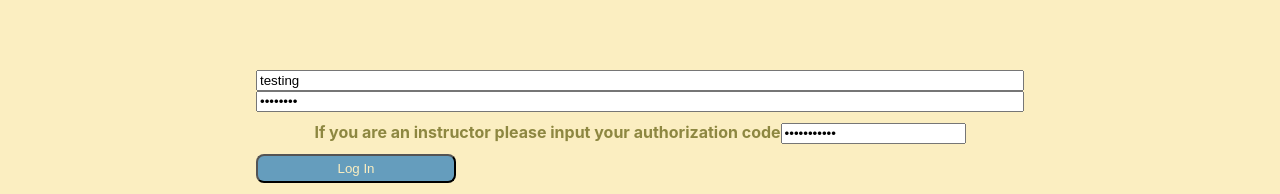
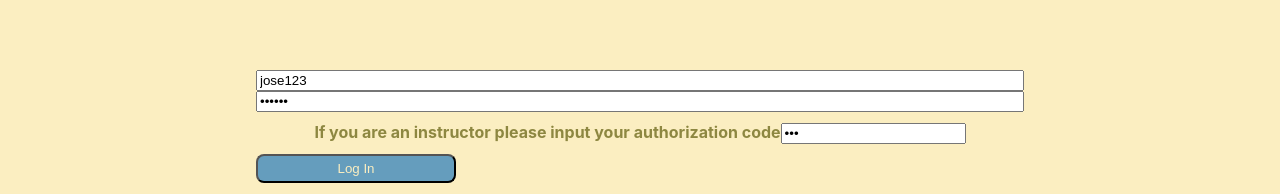
Before and after one commit to Anywhere-Fitness5/front-end, a React (Create React App) app: page /login in a window 1280 px wide. Shown: the part 328-522 px from the top of the page. Built offline with nearby package versions, Linux system fonts and the light colour scheme.

Commit message:
login fix and client dash start

```diff
--- a/src/App.js
+++ b/src/App.js
@@ -5,6 +5,7 @@ import './App.css';
 import SignUp from './components/SignUp'
 import Homepage from './components/Homepage'
 import Login from './components/Login'
+import ClientDashboard from './components/ClientDashboard';
 
 function App() {
   return (
@@ -13,6 +14,7 @@ function App() {
       <Route exact path="/" component= {Homepage}/>
       <Route path= "/signup" component= {SignUp}/>
       <Route path= "/login" component= {Login}/>
+      <Route path= "/clientdashboard" component= {ClientDashboard}/>
     </div>
   );
 }
--- a/src/components/ClientDashboard.js
+++ b/src/components/ClientDashboard.js
@@ -0,0 +1,15 @@
+import React from "react";
+import {BrowserRouter as Router} from "react-router-dom";
+import { Link } from 'react-router-dom';
+
+const ClientDashboard = () =>{
+
+    return (
+        <div>
+            <h2>Clients</h2>
+        </div>
+    )
+}
+
+
+export default ClientDashboard
--- a/src/components/Login.js
+++ b/src/components/Login.js
@@ -6,8 +6,9 @@ import { axiosWithAuth } from "../utils/axiosWithAuth.js";
 class Login extends React.Component {
   state = {
     credentials: {
-      username: "testing",
-      password: "password",
+      username: "jose123",
+      password: "secret",
+      instructorCode: "123"
     },
   };
 
@@ -16,7 +17,10 @@ class Login extends React.Component {
     this.setState({
       credentials: {
         ...this.state.credentials,
-        [e.target.name]: e.target.value,
+        [e.target.username]: e.target.value,
+        [e.target.password]: e.target.value,
+        [e.target.password]: e.target.value
+
       },
     });
   };
@@ -26,12 +30,17 @@ class Login extends React.Component {
     e.preventDefault();
 
     axiosWithAuth()
-      .post("https://anywhere-fitnesssite.herokuapp.com/login", this.state.credentials)
+      .post("https://anywhere-fitnesssite.herokuapp.com/users/login", this.state.credentials)
       .then((res) => {
-        localStorage.setItem("token", res.data.token);
-        localStorage.setItem("id", res.data.id);
-        this.props.history.push("/signup");
+        // localStorage.setItem("token", res.data.token);
+        // localStorage.setItem("id", res.data.id);
+        if(this.state.credentials.instructorCode == "123"){
+          this.props.history.push("/")
+        } else {
+          this.props.history.push("/clientdashboard");
+        }
         console.log(res);
+
       })
       .catch((err) => console.log(err.message));
   };
@@ -43,7 +52,7 @@ class Login extends React.Component {
         <h1 className="login-title">Log In</h1>
         <form onSubmit={this.login} className="credential-form">
           <input
-            type="username"
+            type="text"
             name="username"
             value={this.state.credentials.username}
             onChange={this.handleChange}
@@ -64,9 +73,10 @@ class Login extends React.Component {
           <input
              type="password"
              name="instructorCode"
-             id="instructorCode"
-             placeholder="Your Authorization Code"
-             value= "placeholder"
+             value={this.state.credentials.instructorCode}
+             onChange={this.handleChange}
+             placeholder="InstructorCode"
+             className="credential-input"
            />
             </label>
 
```
